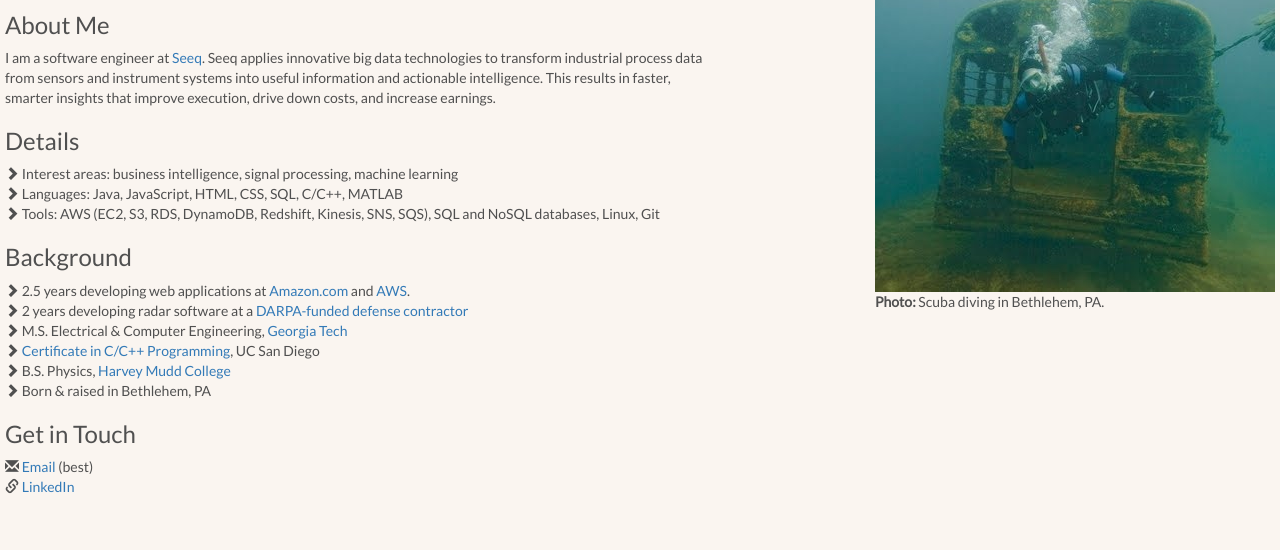
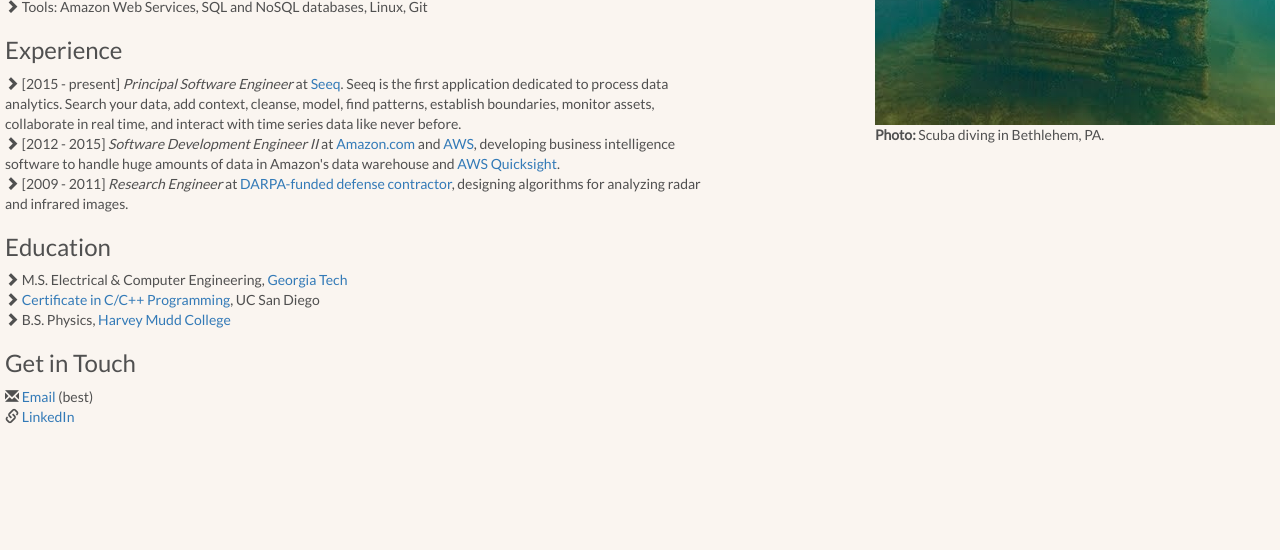
Before and after one commit to srosenthal/stephen-rosenthal.com, a plain HTML site: page index.html in a window 1280 px wide. Shown: the part 250-800 px from the top of the page. Drawn offline with nearby package versions, Linux system fonts and the light colour scheme.

Commit message:
May 2017 website tweaks

```diff
--- a/index.html
+++ b/index.html
@@ -33,14 +33,13 @@
   </head>
   <body>
     <div>
-      <img class="left" src="./img/stephen.jpg" alt="Photo: Stephen Rosenthal">
       <h1>Stephen Rosenthal</h1>
     </div>
 
     <div class="narrow">
       <section>
         <h3>About Me</h3>
-        I am a software engineer at <a href="http://seeq.com">Seeq</a>. Seeq applies innovative big data technologies to transform industrial process data from sensors and instrument systems into useful information and actionable intelligence. This results in faster, smarter insights that improve execution, drive down costs, and increase earnings.
+        I am a software developer currently based in Miami, FL.
       </section>
 
       <section>
@@ -48,30 +47,40 @@
         <ul class="list-unstyled">
           <li>
             <span class="glyphicon glyphicon-chevron-right"></span>
-            Interest areas: business intelligence, signal processing, machine learning
+            Interest areas: data analysis and visualization, signal processing, machine learning, information security
           </li>
           <li>
             <span class="glyphicon glyphicon-chevron-right"></span>
-            Languages: Java, JavaScript, HTML, CSS, SQL, C/C++, MATLAB
+            Languages: Java, JavaScript, Python, C/C++/C#, MATLAB, HTML, CSS, SQL
           </li>
           <li>
             <span class="glyphicon glyphicon-chevron-right"></span>
-            Tools: AWS (EC2, S3, RDS, DynamoDB, Redshift, Kinesis, SNS, SQS), SQL and NoSQL databases, Linux, Git
+            Tools: Amazon Web Services, SQL and NoSQL databases, Linux, Git
           </li>
         </ul>
       </section>
 
       <section>
-        <h3>Background</h3>
+        <h3>Experience</h3>
         <ul class="list-unstyled">
           <li>
             <span class="glyphicon glyphicon-chevron-right"></span>
-            2.5 years developing web applications at <a href="http://amazon.com">Amazon.com</a> and <a href="http://aws.amazon.com">AWS</a>.
+            [2015 - present] <i>Principal Software Engineer</i> at <a href="https://www.seeq.com/">Seeq</a>. Seeq is the first application dedicated to process data analytics. Search your data, add context, cleanse, model, find patterns, establish boundaries, monitor assets, collaborate in real time, and interact with time series data like never before.
           </li>
           <li>
             <span class="glyphicon glyphicon-chevron-right"></span>
-            2 years developing radar software at a <a href="http://leidos.com">DARPA-funded defense contractor</a>
+            [2012 - 2015] <i>Software Development Engineer II</i> at <a href="https://amazon.com">Amazon.com</a> and <a href="https://aws.amazon.com">AWS</a>, developing business intelligence software to handle huge amounts of data in Amazon's data warehouse and <a href="https://quicksight.aws">AWS Quicksight</a>.
           </li>
+          <li>
+            <span class="glyphicon glyphicon-chevron-right"></span>
+            [2009 - 2011] <i>Research Engineer</i> at <a href="http://leidos.com">DARPA-funded defense contractor</a>, designing algorithms for analyzing radar and infrared images.
+          </li>
+        </ul>
+      </section>
+
+      <section>
+        <h3>Education</h3>
+        <ul class="list-unstyled">
           <li>
             <span class="glyphicon glyphicon-chevron-right"></span>
             M.S. Electrical &amp; Computer Engineering, <a href="http://gatech.edu">Georgia Tech</a>
@@ -83,10 +92,6 @@
           <li>
             <span class="glyphicon glyphicon-chevron-right"></span>
             B.S. Physics, <a href="http://hmc.edu">Harvey Mudd College</a>
-          </li>
-          <li>
-            <span class="glyphicon glyphicon-chevron-right"></span>
-            Born &amp; raised in Bethlehem, PA
           </li>
         </ul>
       </section>
```
